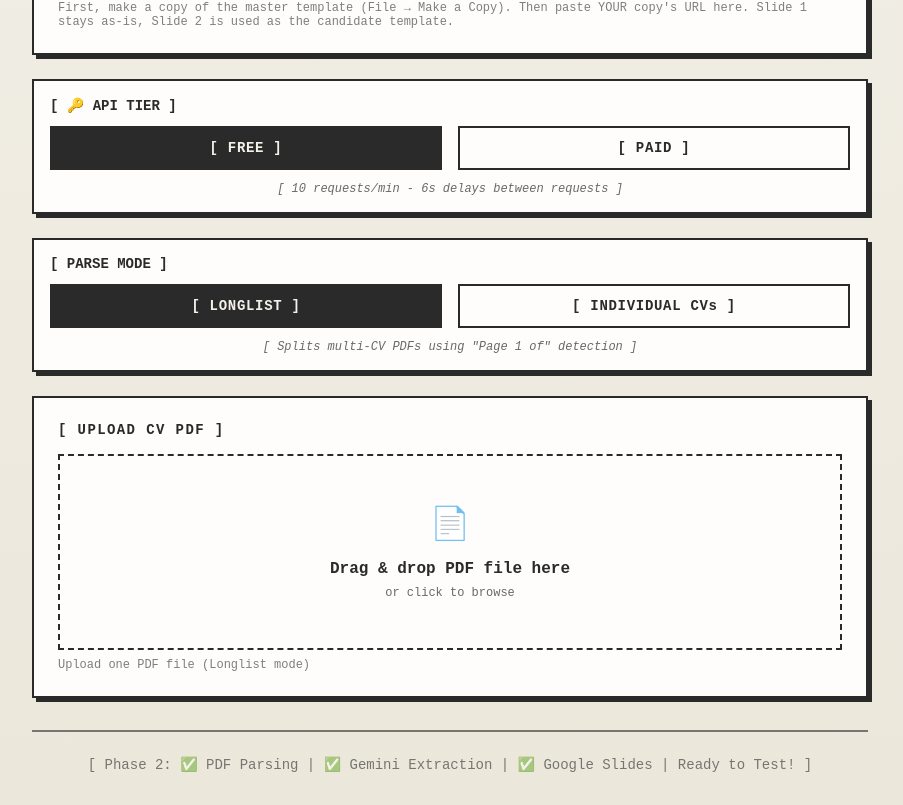
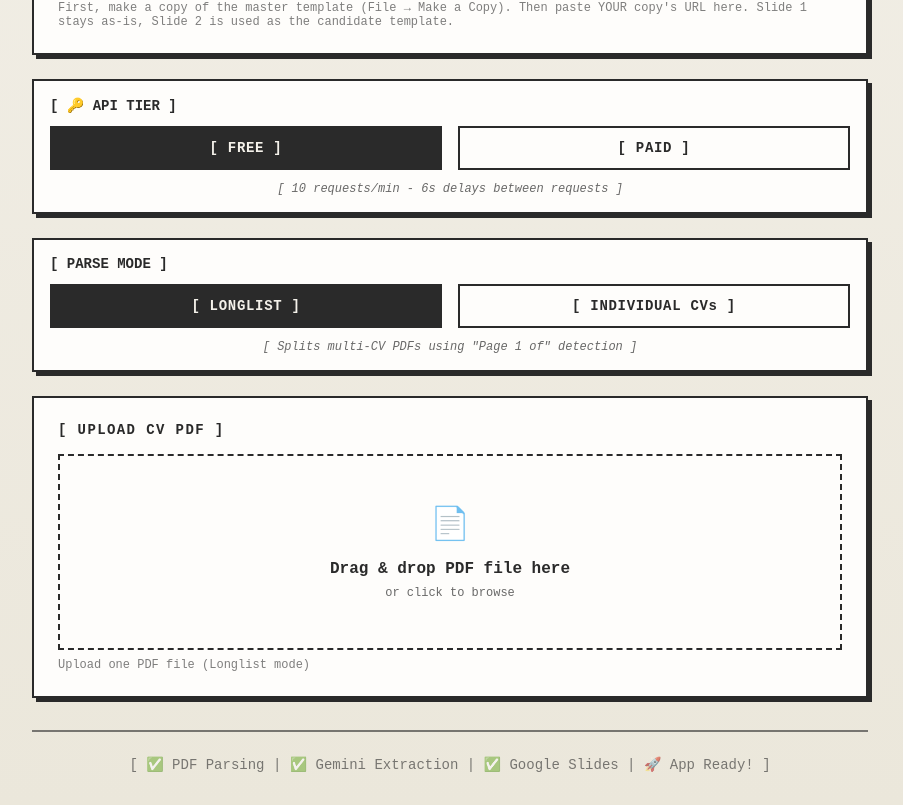
Before and after one commit to VernerAnton/LL2LO, a React (Vite) app: page / in a window 1280 px wide. Shown: the part 658-1463 px from the top of the page, without its empty margins (190-1093 px from the left). Built offline with nearby package versions, Linux system fonts and the light colour scheme.

Commit message:
Update phase status footer to indicate app is ready

```diff
--- a/src/App.tsx
+++ b/src/App.tsx
@@ -842,7 +842,7 @@ function App() {
       )}
 
       <div className="footer">
-        [ Phase 2: ✅ PDF Parsing | ✅ Gemini Extraction | ✅ Google Slides | Ready to Test! ]
+        [ ✅ PDF Parsing | ✅ Gemini Extraction | ✅ Google Slides | 🚀 App Ready! ]
       </div>
     </div>
   );
```
